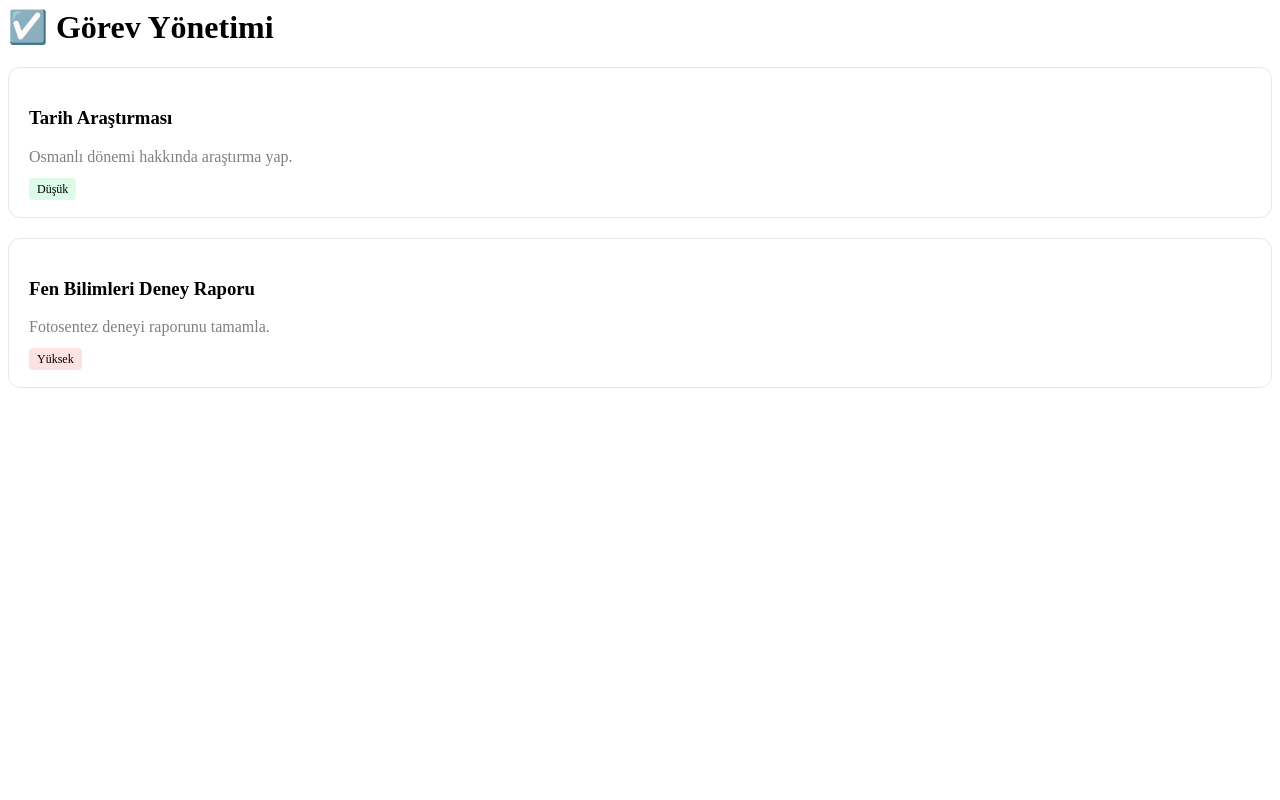
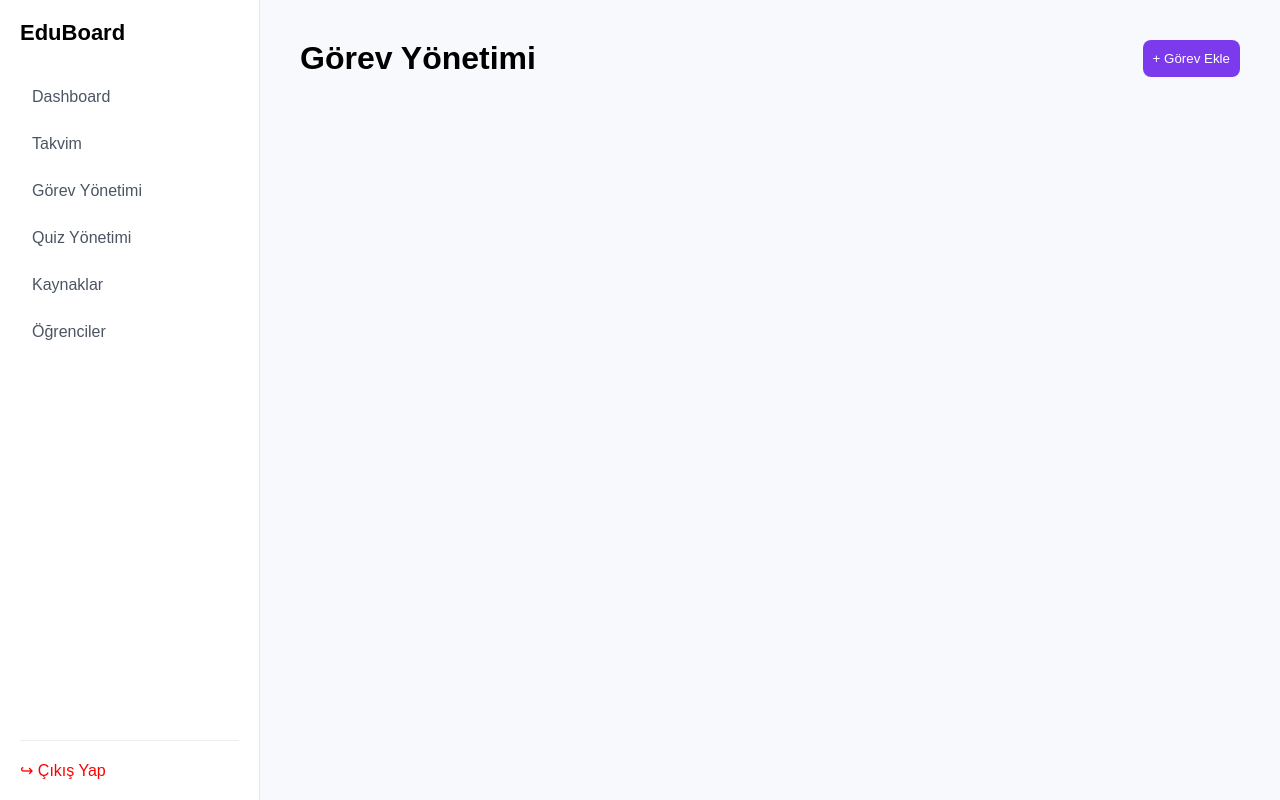
Before and after one commit to dertlimehmetsalih286-cyber/eda-akedemi, a Flask app: page /gorev in a window 1280 px wide. Run offline with Flask 3, Linux system fonts and the light colour scheme.

Commit message:
Update gorev.html

```diff
--- a/templates/gorev.html
+++ b/templates/gorev.html
@@ -1,13 +1,17 @@
-<main class="main-content">
-    <h1 class="page-title">☑️ Görev Yönetimi</h1>
-    <div style="background:white; padding:20px; border-radius:12px; border:1px solid #e5e7eb; margin-top:20px;">
-        <h3>Tarih Araştırması</h3>
-        <p style="color:gray;">Osmanlı dönemi hakkında araştırma yap.</p>
-        <span style="background:#dcfce7; padding:4px 8px; border-radius:4px; font-size:12px;">Düşük</span>
-    </div>
-    <div style="background:white; padding:20px; border-radius:12px; border:1px solid #e5e7eb; margin-top:20px;">
-        <h3>Fen Bilimleri Deney Raporu</h3>
-        <p style="color:gray;">Fotosentez deneyi raporunu tamamla.</p>
-        <span style="background:#fee2e2; padding:4px 8px; border-radius:4px; font-size:12px;">Yüksek</span>
-    </div>
-</main>
+{% extends "base.html" %}
+{% block content %}
+<div style="display:flex; justify-content:space-between;">
+    <h1>Görev Yönetimi</h1>
+    <button onclick="document.getElementById('modal').style.display='block'" style="background:#7c3aed; color:white; border:none; padding:10px; border-radius:8px;">+ Görev Ekle</button>
+</div>
+
+<div id="modal" style="display:none; position:fixed; top:20%; left:30%; background:white; padding:30px; border-radius:12px; box-shadow:0 0 20px rgba(0,0,0,0.2);">
+    <form action="/ekle-gorev" method="POST">
+        <select name="sinav_turu"><option>LGS</option><option>YKS</option></select>
+        <select name="ders"><option>Türkçe</option><option>Matematik</option><option>Fen</option><option>Sosyal Bilgiler</option></select>
+        <textarea name="aciklama" placeholder="Açıklama giriniz..."></textarea>
+        <input type="date" name="son_tarih">
+        <button type="submit">Görev Ekle</button>
+    </form>
+</div>
+{% endblock %}
```
